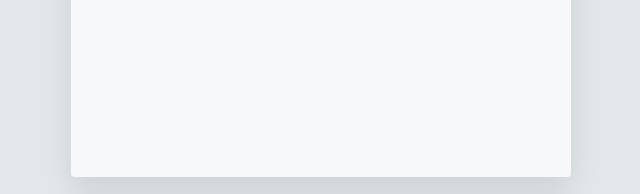
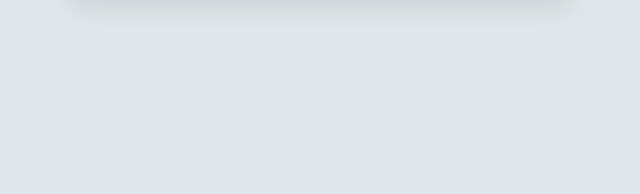
Before and after one commit to AngusDSR/profile, a plain HTML site: page index.html in a window 1280 px wide. Shown: the part 631-825 px from the top of the page, without its empty margins (319-959 px from the left). After the commit the page ends 800 px from the top, so only its background shows below. Drawn offline with Linux system fonts and the light colour scheme.

Commit message:
took out the vh on first instance of card

```diff
--- a/style.css
+++ b/style.css
@@ -9,11 +9,6 @@ body {
 .container {
   width: 500px;
   margin: 0 auto;
-}
-
-div.card-white:first-of-type {
-  height: 100vh;
-  padding: 0;
 }
 
 div.card-white {
```
